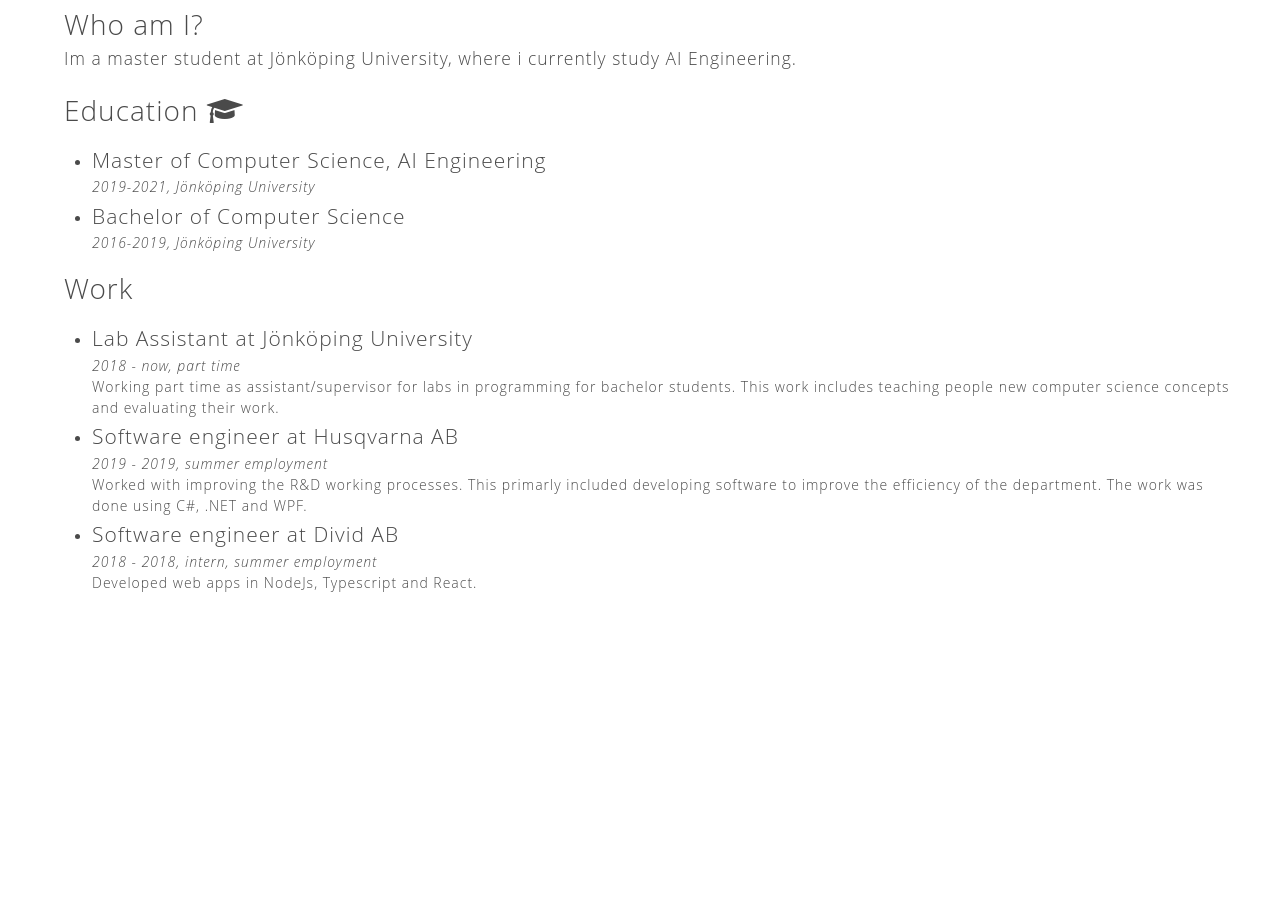
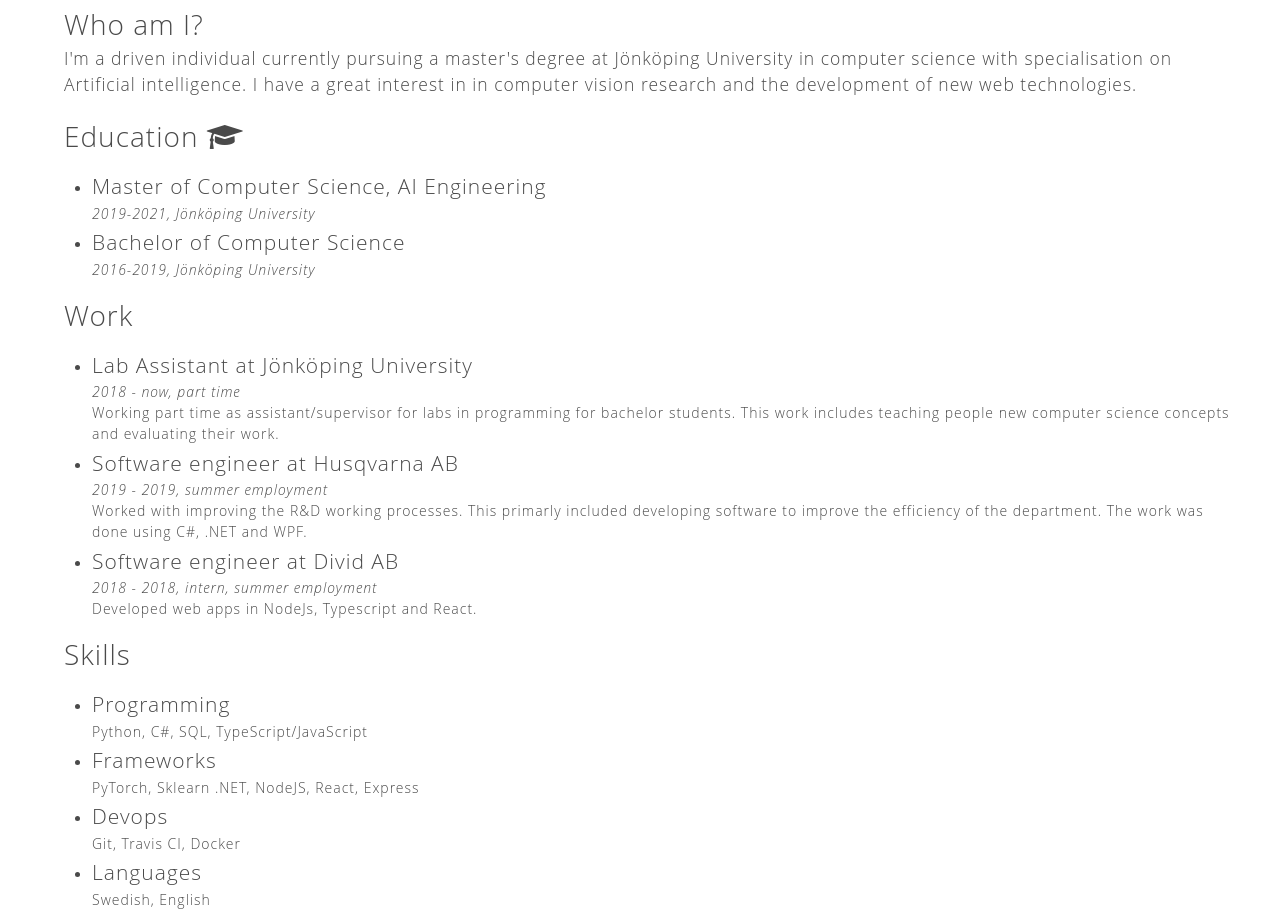
Before and after one commit to FilipAndersson245/FilipAndersson245.github.io, a plain HTML site: page public/index.html in a window 1280 px wide. Shown: the part 406-1316 px from the top of the page. Before the commit the page ends 999 px from the top, so only its background shows below. Drawn offline with Linux system fonts and the light colour scheme.

Commit message:
Added experiences, and about(update)

```diff
--- a/public/index.html
+++ b/public/index.html
@@ -123,8 +123,10 @@
     <div class="container">
         <div class="content">
             <p class="is-size-3 is-marginless">Who am I?</p>
-            <p class="is-size-5 ">Im a master student at Jönköping University, where i currently study AI Engineering.</p>
+            <!-- <p class="is-size-5 ">Im a master student at Jönköping University, where i currently study AI Engineering. I large intrest in Computer vision</p> -->
+            <p class="is-size-5 ">I'm a driven individual currently pursuing a master's degree at Jönköping University in computer science with specialisation on Artificial intelligence. I have a great interest in in computer vision research and the development of new web technologies.</p>
 
+            <!--------------------- Education --------------------->
 
             <p class="is-size-3 is-marginless">Education <i class="fa fa-graduation-cap" aria-hidden="true"></i></p>
             <ul>
@@ -138,6 +140,8 @@
                 </li>
             </ul>
 
+            <!--------------------- Work --------------------->
+
             <p class="is-size-3 is-marginless">Work</p>
             <ul>
                 <li class="container">
@@ -145,12 +149,14 @@
                     <p class="is-size-6 is-italic is-marginless"><i>2018 - now</i>, part time</p>
                     <p class="is-size-6">
                         Working part time as assistant/supervisor for labs in programming for bachelor students. This work includes teaching people new computer science concepts and evaluating their work.
+                    </p>
                 </li>
                 <li class="container">
                     <p class="is-size-4 is-marginless">Software engineer at Husqvarna AB</p>
                     <p class="is-size-6 is-italic is-marginless"><i>2019 - 2019</i>, summer employment </p>
                     <p class="is-size-6">
                         Worked with improving the R&D working processes. This primarly included developing software to improve the efficiency of the department. The work was done using C#, .NET and WPF.
+                    </p>
                 </li>
 
                 <li class="container">
@@ -158,6 +164,41 @@
                     <p class="is-size-6 is-italic is-marginless"><i>2018 - 2018</i>, intern, summer employment </p>
                     <p class="is-size-6">
                         Developed web apps in NodeJs, Typescript and React.
+                    </p>
+                </li>
+            </ul>
+
+            <!--------------------- Experience -------------------->
+
+            <p class="is-size-3 is-marginless">Skills</p>
+            <ul>
+
+                <li class="container">
+                    <p class="is-size-4 is-marginless">Programming</p>
+                    <p class="is-size-6">
+                        Python, C#, SQL, TypeScript/JavaScript
+                    </p>
+                </li>
+
+                <li class="container">
+                    <p class="is-size-4 is-marginless">Frameworks</p>
+                    <p class="is-size-6">
+                        PyTorch, Sklearn .NET, NodeJS, React, Express
+                    </p>
+                </li>
+
+                <li class="container">
+                    <p class="is-size-4 is-marginless">Devops</p>
+                    <p class="is-size-6">
+                        Git, Travis CI, Docker
+                    </p>
+                </li>
+
+                <li class="container">
+                    <p class="is-size-4 is-marginless">Languages</p>
+                    <p class="is-size-6">
+                        Swedish, English
+                    </p>
                 </li>
             </ul>
         </div>
```
Also changed, not shown: templates/index.html (+42 -1 lines).
